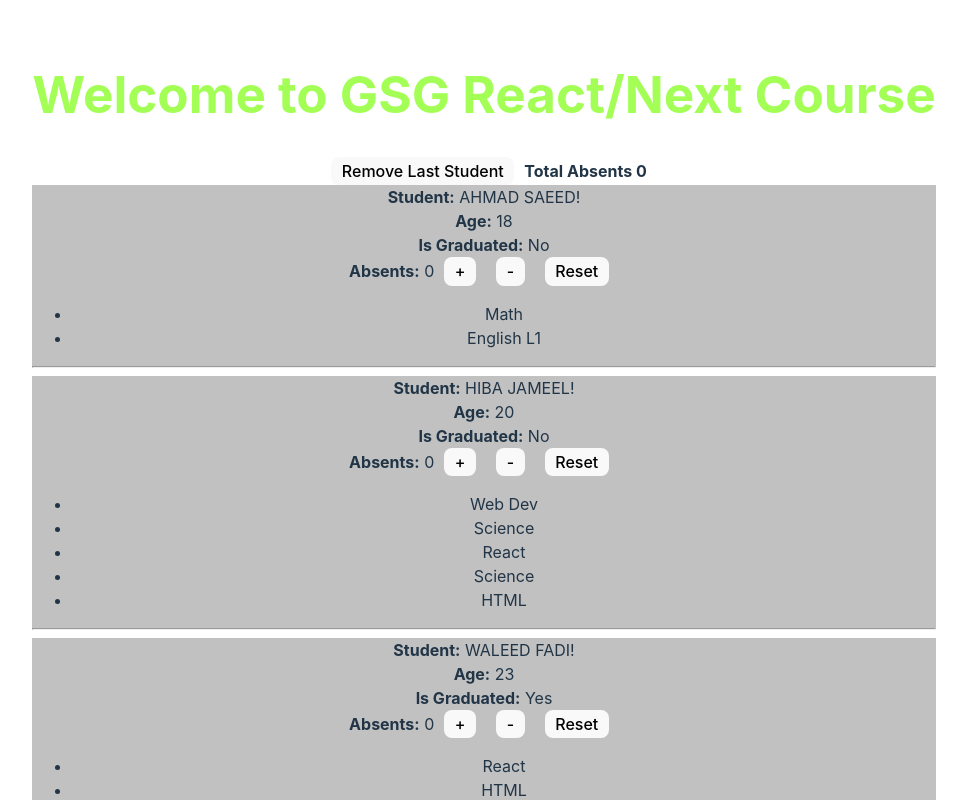
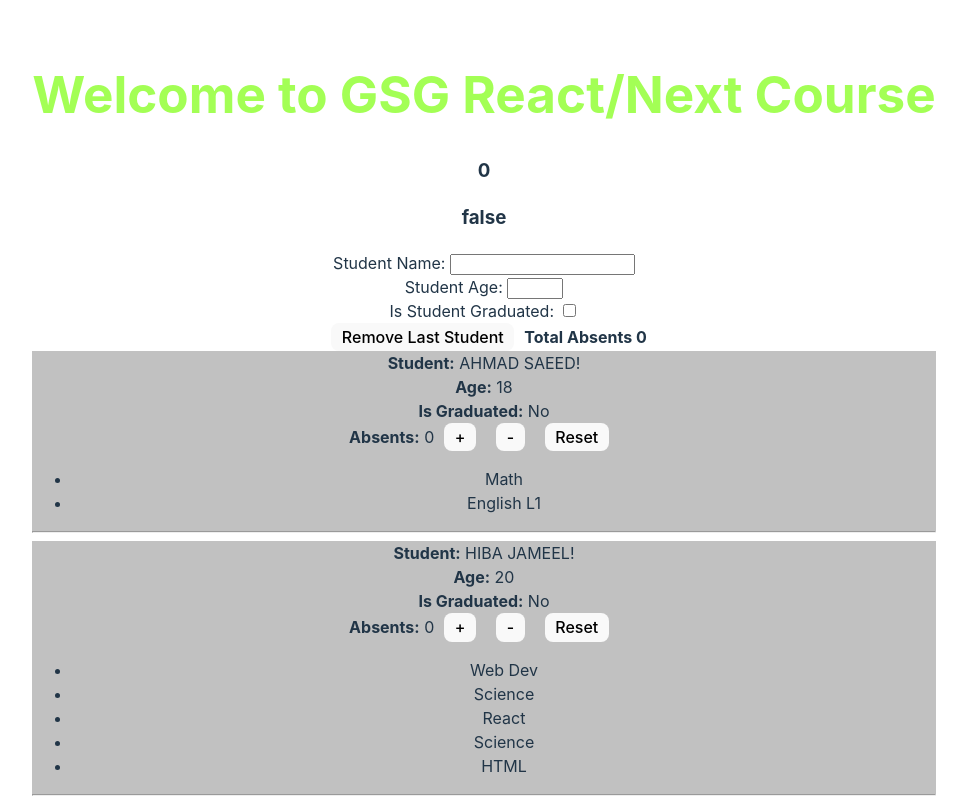
Before and after one commit to LamaAli4/GSG_Course, a React (Vite) app in the folder Student App/: page / in a window 1280 px wide. Shown: the top 800 px of the page, without its empty margins (156-1123 px from the left). Built offline with nearby package versions, Linux system fonts and the light colour scheme.

Commit message:
Reading form input (Student App 4)

```diff
--- a/Student App/src/App.tsx
+++ b/Student App/src/App.tsx
@@ -1,7 +1,9 @@
 import { useState } from "react";
 import "./App.css";
+import { IStudent } from "./types";
+
 import Student from "./assets/components/student/student.component";
-import { IStudent } from "./types";
+import AddForm from "./assets/components/add-form/add-form.component";
 
 
 const COURSES_LIST = ["React", "HTML", "CSS"];
@@ -62,6 +64,7 @@ function App() {
   return (
     <div>
       <h1 style={{ color: "#a3ff55" }}>Welcome to GSG React/Next Course</h1>
+      <AddForm/>
       <button onClick={removeLast}>Remove Last Student</button>
       <b>Total Absents {totalAbsents}</b>
       {
--- /dev/null
+++ b/Student App/src/assets/components/add-form/add-form.component.tsx
@@ -0,0 +1,47 @@
+import { useState } from "react";
+
+const AddForm = () => {
+  const [name, setName] = useState<string>("");
+  const [age, setAge] = useState<number>(0);
+  const [isGraduated, setIsGraduated] = useState<boolean>(false);
+
+  //   const handleNameChange = (e: React.ChangeEvent<HTMLInputElement>) => {
+  //      setName(e.target.value)
+  //   }
+
+  return (
+    <div>
+      <h3>{name}</h3>
+      <h3>{age}</h3>
+      <h3>{isGraduated.toString()}</h3>
+      <div>
+        <label htmlFor="name">Student Name: </label>
+        <input
+          id="name"
+          type="text"
+          onChange={(e) => setName(e.target.value)}
+        />
+      </div>
+      <div>
+        <label htmlFor="age">Student Age: </label>
+        <input
+          id="age"
+          type="number"
+          min={17}
+          max={40}
+          onChange={(e) => setAge(Number(e.target.value))}
+        />
+      </div>
+      <div>
+        <label htmlFor="isGraduated">Is Student Graduated: </label>
+        <input
+          id="isGraduated"
+          type="checkbox"
+          onChange={(e) => setIsGraduated(e.target.checked)}
+        />
+      </div>
+    </div>
+  );
+};
+
+export default AddForm;
```
Also changed, not shown: Student App/src/assets/components/add-form/add-form.css (added).
